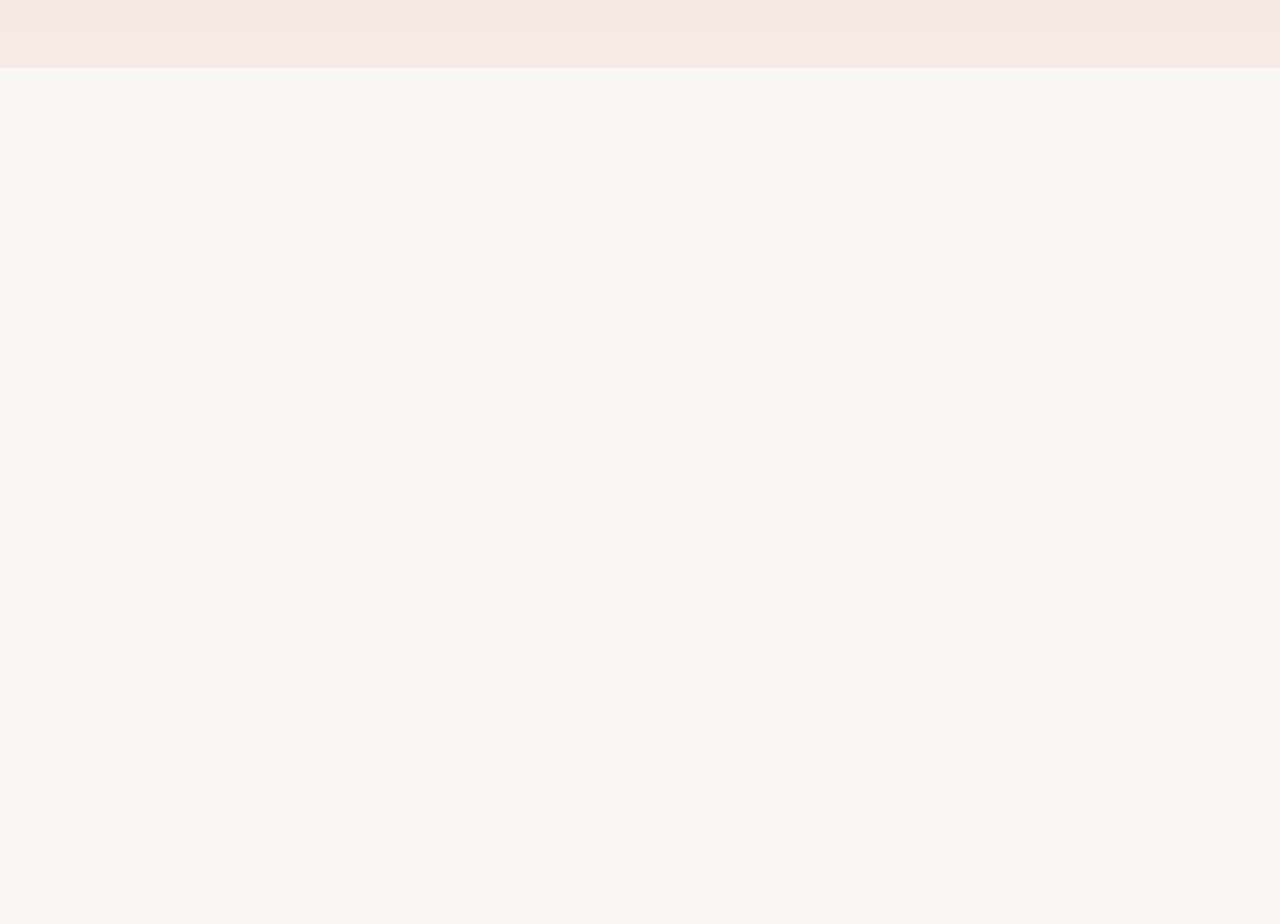
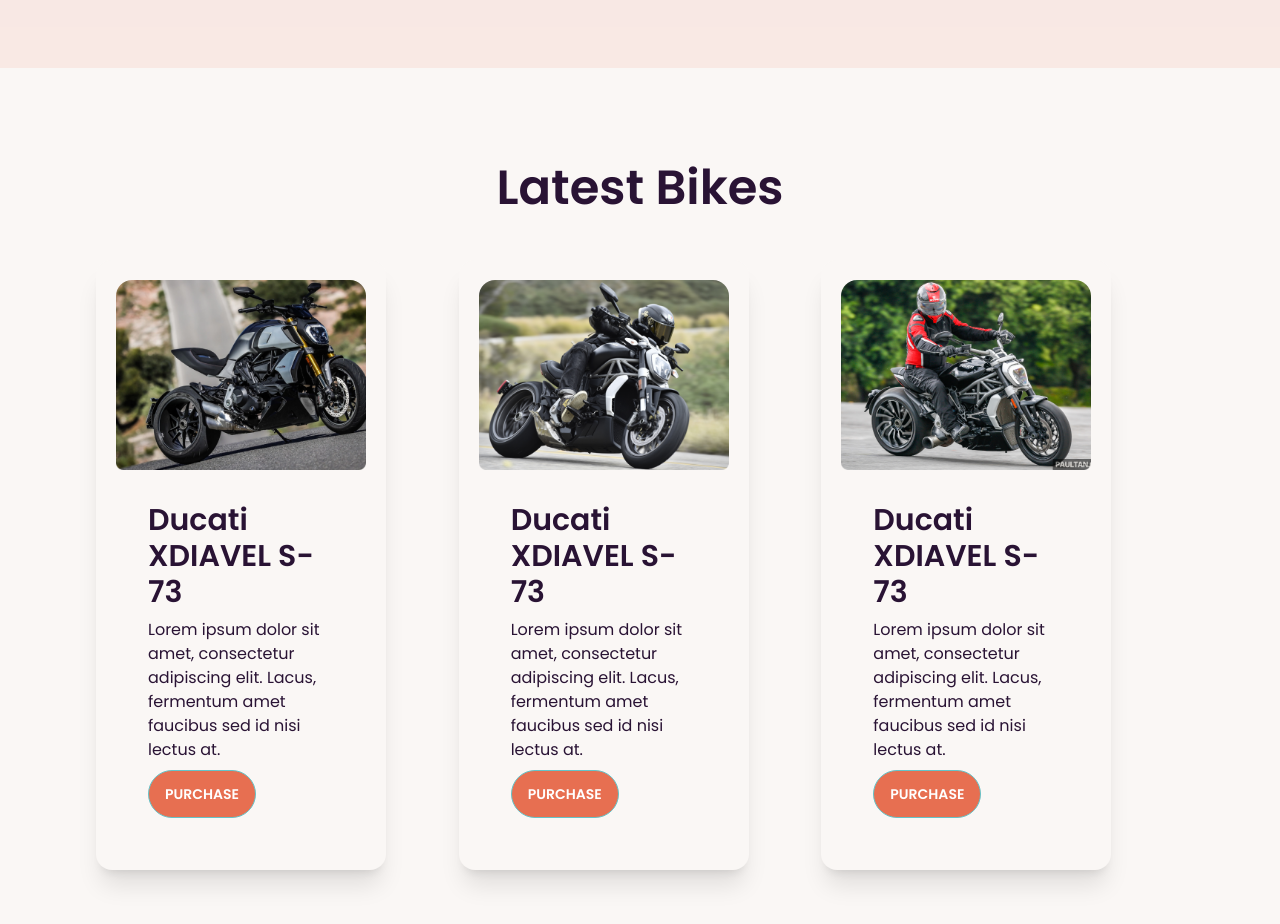
Before and after one commit to minhajhasan-dev/biker-zone-with-daisy-ui, a plain HTML site: page index.html in a window 1280 px wide. Shown: the part 554-1478 px from the top of the page. Before the commit the page ends 800 px from the top, so only its background shows below. Drawn offline with nearby package versions, Linux system fonts and the light colour scheme.

Commit message:
added latest bikes section - card

```diff
--- a/index.html
+++ b/index.html
@@ -210,7 +210,78 @@
         </div>
       </div>
     </header>
-    <main class="md:container md:mx-auto"></main>
+    <main class="md:container md:mx-auto">
+      <!-- featured bike  -->
+      <section></section>
+      <!-- latest bikes  -->
+      <section class="my-24">
+        <h3 class="text-5xl mb-12 font-semibold text-center">Latest Bikes</h3>
+        <div
+          class="grid lg:w-[85%] lg:m-auto container grid-cols-1 md:grid-cols-2 lg:grid-cols-3"
+        >
+          <!-- first card  -->
+          <div class="card lg:w-[80%] p-5 bg-base-100 shadow-xl">
+            <figure>
+              <img src="/images/others/latest1.png" alt="Shoes" />
+            </figure>
+            <div class="card-body">
+              <h2 class="card-title text-3xl">Ducati XDIAVEL S-73</h2>
+              <p>
+                Lorem ipsum dolor sit amet, consectetur adipiscing elit. Lacus,
+                fermentum amet faucibus sed id nisi lectus at.
+              </p>
+              <div class="card-actions justify-start">
+                <button
+                  class="btn btn-primary uppercase bg-bike-primary text-white"
+                >
+                  Purchase
+                </button>
+              </div>
+            </div>
+          </div>
+          <!-- second card  -->
+          <div class="card lg:w-[80%] p-5 bg-base-100 shadow-xl">
+            <figure>
+              <img src="/images/others/latest2.png" alt="Shoes" />
+            </figure>
+            <div class="card-body">
+              <h2 class="card-title text-3xl">Ducati XDIAVEL S-73</h2>
+              <p>
+                Lorem ipsum dolor sit amet, consectetur adipiscing elit. Lacus,
+                fermentum amet faucibus sed id nisi lectus at.
+              </p>
+              <div class="card-actions justify-start">
+                <button
+                  class="btn btn-primary uppercase bg-bike-primary text-white"
+                >
+                  Purchase
+                </button>
+              </div>
+            </div>
+          </div>
+          <!-- third card  -->
+          <div class="card lg:w-[80%] p-5 bg-base-100 shadow-xl">
+            <figure>
+              <img src="/images/others/latest3.png" alt="Shoes" />
+            </figure>
+            <div class="card-body">
+              <h2 class="card-title text-3xl">Ducati XDIAVEL S-73</h2>
+              <p>
+                Lorem ipsum dolor sit amet, consectetur adipiscing elit. Lacus,
+                fermentum amet faucibus sed id nisi lectus at.
+              </p>
+              <div class="card-actions justify-start">
+                <button
+                  class="btn btn-primary uppercase bg-bike-primary text-white"
+                >
+                  Purchase
+                </button>
+              </div>
+            </div>
+          </div>
+        </div>
+      </section>
+    </main>
     <footer></footer>
   </body>
 </html>
```
